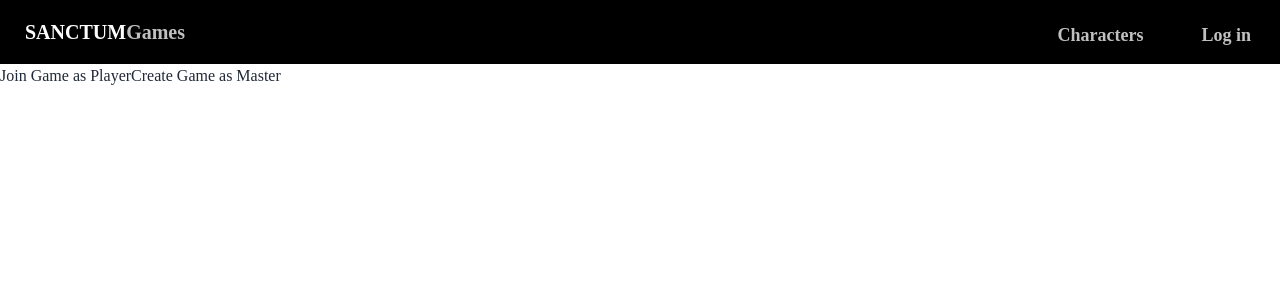
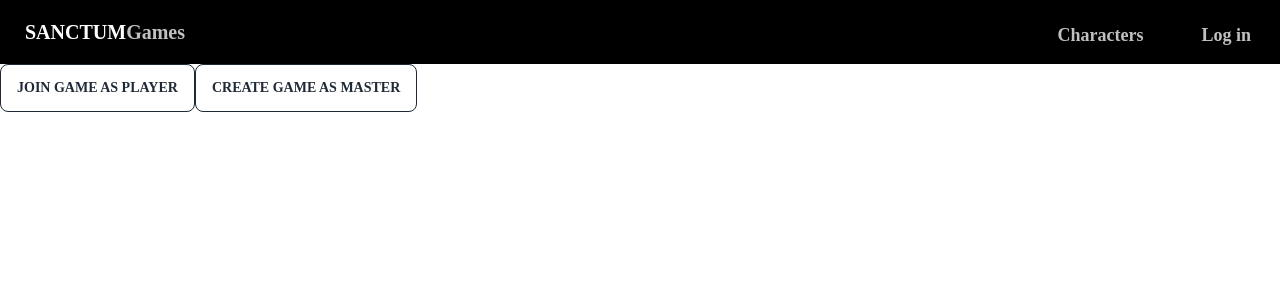
Before and after one commit to MarcMorado/Proyecto-Final, a React (Create React App) app: page /find-game in a window 1280 px wide. Shown: the top 300 px of the page. Built offline with nearby package versions, Linux system fonts and the light colour scheme; no server answers; a web font is replaced by a local one.

Commit message:
joinGame
ahora se pueden unir a la sala o crear una nueva

```diff
--- a/package.json
+++ b/package.json
@@ -12,8 +12,11 @@
     "primeicons": "^6.0.1",
     "primereact": "^9.2.1",
     "react": "^18.2.0",
+    "react-axios": "^2.0.6",
     "react-dom": "^18.2.0",
     "react-scripts": "5.0.1",
+    "socket.io": "^4.6.1",
+    "socket.io-client": "^4.6.1",
     "web-vitals": "^2.1.4"
   },
   "scripts": {
--- a/src/App.js
+++ b/src/App.js
@@ -11,11 +11,22 @@ import Game from "./pages/Game";
 import CreateGame from "./pages/CreateGame";
 import { WeaponProvider } from "./context/WeaponContext";
 import { ArmorProvider } from "./context/ArmorContext";
+import io from "socket.io-client";
+import { useEffect } from "react";
+import { CreateGameProvider } from "./context/CreateGameContext";
 
 function App() {
+
+  const socket = io("http://localhost:3002");
+
+  useEffect(() => {
+    socket.emit("mensaje", "Hola desde el cliente");
+  }, []);
+
   return (
     <WeaponProvider>
       <ArmorProvider>
+        <CreateGameProvider>
         <div className="App">
           <Navbar />
           <div className="">
@@ -28,9 +39,11 @@ function App() {
               <Route path="/my-profile" element={<Profile />} />
               <Route path="/game" element={<Game />} />
               <Route path="/find-game" element={<CreateGame />} />
+              <Route path="/game/:id" element={<Game />} />
             </Routes>
           </div>
         </div>
+        </CreateGameProvider>
       </ArmorProvider>
     </WeaponProvider>
   );
--- /dev/null
+++ b/src/context/CreateGameContext.jsx
@@ -0,0 +1,52 @@
+import React, { useState, createContext } from "react";
+import { useNavigate } from "react-router-dom";
+import axios from "axios";
+
+export const CreateGameContext = createContext();
+
+export const CreateGameProvider = (props) => {
+    const navigate = useNavigate();
+    const [generatedCode, setGeneratedCode] = useState("");
+    const [roomCreated, setRoomCreated] = useState(false);
+    const [playerJoin, setPlayerJoin] = useState(false);
+    const [roomCode, setRoomCode] = useState("")
+
+    const handleCreateGame = async () => {
+      const newRoomCode = Math.random().toString(36).substr(2, 5);
+      setGeneratedCode(newRoomCode);
+      await axios.post("http://localhost:3001/createRoom", { roomCode: newRoomCode });
+      setRoomCreated(true);
+    };
+
+    const handleJoinGame = () => {
+      setPlayerJoin(true);
+    };
+    const handlePlayerJoinGame = () => {
+      navigate(`/game/${generatedCode}`);
+    };
+
+    const handleMasterJoinGame = () => {
+      navigate(`/game/${generatedCode}`);
+    };
+
+    const roomCodeInput = (e) => {
+        setRoomCode(e.target.value)
+    }
+  const values = {
+    generatedCode,
+    roomCreated,
+    playerJoin,
+    roomCode,
+    handleCreateGame,
+    handleJoinGame,
+    handlePlayerJoinGame,
+    handleMasterJoinGame,
+    roomCodeInput
+  };
+
+  return (
+    <CreateGameContext.Provider value={values}>
+      {props.children}
+    </CreateGameContext.Provider>
+  );
+};
--- a/src/index.js
+++ b/src/index.js
@@ -1,21 +1,23 @@
-import React from 'react';
-import ReactDOM from 'react-dom/client';
-import './index.css';
-import App from './App';
+import React from "react";
+import ReactDOM from "react-dom/client";
+import "./index.css";
+import App from "./App";
 import { BrowserRouter } from "react-router-dom";
-import './fonts/NotoSansJP-Black.otf';
-import './fonts/NotoSansJP-Bold.otf';
-import './fonts/NotoSansJP-Light.otf';
-import './fonts/NotoSansJP-Medium.otf';
-import './fonts/NotoSansJP-Regular.otf';
-import './fonts/NotoSansJP-Thin.otf';
+// import { CreateGameProvider } from "./context/CreateGameContext";
+import "./fonts/NotoSansJP-Black.otf";
+import "./fonts/NotoSansJP-Bold.otf";
+import "./fonts/NotoSansJP-Light.otf";
+import "./fonts/NotoSansJP-Medium.otf";
+import "./fonts/NotoSansJP-Regular.otf";
+import "./fonts/NotoSansJP-Thin.otf";
 
-
-const root = ReactDOM.createRoot(document.getElementById('root'));
+const root = ReactDOM.createRoot(document.getElementById("root"));
 root.render(
   <React.StrictMode>
     <BrowserRouter>
-      <App />
+      {/* <CreateGameProvider> */}
+        <App />
+      {/* </CreateGameProvider> */}
     </BrowserRouter>
   </React.StrictMode>
 );
--- a/src/pages/CreateGame.js
+++ b/src/pages/CreateGame.js
@@ -1,13 +1,44 @@
-export default function CreateGame(){
+import { useContext } from "react";
+import { CreateGameContext } from "../context/CreateGameContext";
 
-    return(
+export default function CreateGame() {
+  const { generatedCode } = useContext(CreateGameContext);
+  const { roomCreated } = useContext(CreateGameContext);
+  const { playerJoin } = useContext(CreateGameContext);
+  const { roomCode } = useContext(CreateGameContext);
+  const { handleCreateGame } = useContext(CreateGameContext);
+  const { handleJoinGame } = useContext(CreateGameContext);
+  const { handlePlayerJoinGame } = useContext(CreateGameContext);
+  const { handleMasterJoinGame } = useContext(CreateGameContext);
+  const { roomCodeInput } = useContext(CreateGameContext);
+
+  return (
+    <div>
+      <button className="btn btn-ghost btn-outline" onClick={handleJoinGame}>
+        Join Game as Player
+      </button>
+      {playerJoin && (
         <div>
-            <button>
-                Join Game as Player
-            </button>
-            <button>
-                Create Game as Master
-            </button>
+          <input
+            type="text"
+            name="code"
+            value={roomCode}
+            required
+            onChange={roomCodeInput}
+            placeholder="code"
+          ></input>
+          <button onClick={handlePlayerJoinGame}>Join game</button>
         </div>
-    )
+      )}
+      <button className="btn btn-ghost btn-outline" onClick={handleCreateGame}>
+        Create Game as Master
+      </button>
+      {roomCreated && (
+        <div>
+          <p>{generatedCode}</p>
+          <button onClick={handleMasterJoinGame}>Join Game</button>
+        </div>
+      )}
+    </div>
+  );
 }
--- a/src/pages/Game.js
+++ b/src/pages/Game.js
@@ -1,9 +1,14 @@
-export default function Game(){
-    return(
-        <div>
-            <p>
-                 Estas en el juego
-            </p>
-        </div>
-    )
+import { useLocation, useParams } from "react-router-dom";
+
+export default function Game() {
+  const { id } = useParams();
+  const location = useLocation();
+  const pathArray = location.pathname.split("/");
+  const gameCode = pathArray[2];
+  return (
+    <div>
+      <h1>Game {gameCode} and id {id}</h1>
+      {/* Resto del código */}
+    </div>
+  );
 }
```
Also changed, not shown: 1 other file (tests, documents, lock files or other folders).
